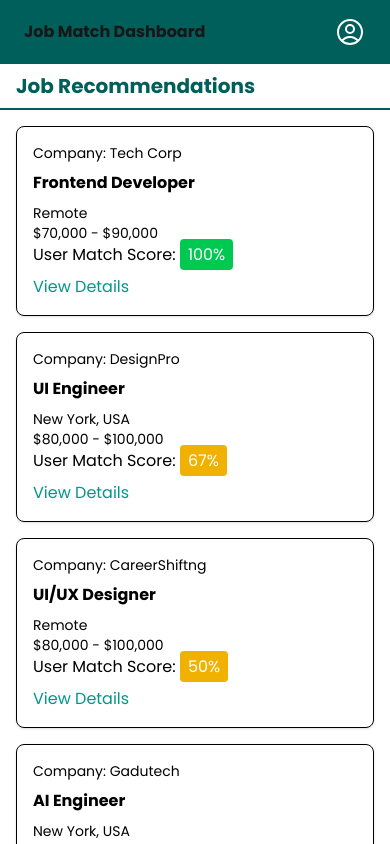
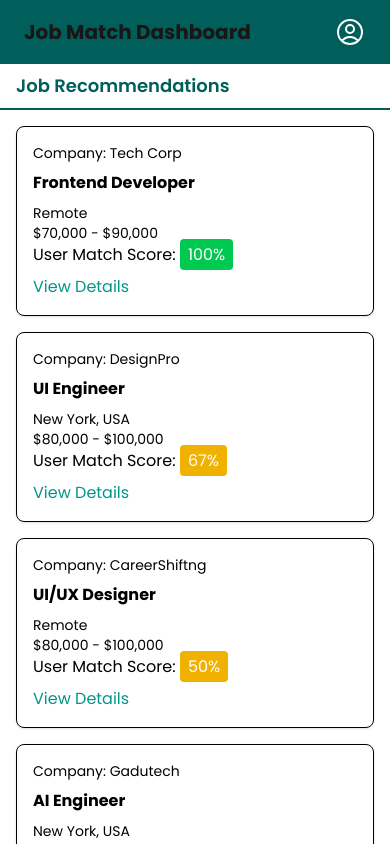
Before and after one commit to Coolhands-frank/ai-job-match-dashboard, a Next.js app: page / in a window 390 px wide. Shown: the top 844 px of the page. Built offline with nearby package versions, Linux system fonts and the light colour scheme.

Commit message:
font changes

```diff
--- a/app/page.js
+++ b/app/page.js
@@ -4,7 +4,7 @@ export default function Home() {
   return (
     <div className="flex flex-col h-full">
       <div className="py-2 md:py-4 px-4 md:px-8 border-b-2 border-teal-800">
-        <h1 className="font-bold text-xl lg:text-3xl text-teal-800">Job Recommendations</h1>
+        <h1 className="font-semibold text-lg lg:text-3xl text-teal-800">Job Recommendations</h1>
       </div>
 
       <div className="p-4 md:p-8 bg-white md:overflow-auto text-black">
--- a/components/DashboardSidebar.jsx
+++ b/components/DashboardSidebar.jsx
@@ -20,7 +20,7 @@ const DashboardSidebar = () => {
 
       <div className="md:hidden bg-teal-800 py-4 px-6 flex flex-row justify-between items-center">
         <div>
-          <h1 className="font-bold">Job Match Dashboard</h1>
+          <h1 className="font-bold text-xl">Job Match Dashboard</h1>
         </div>
 
         <div className="cursor-pointer flex gap-1 items-center" onClick={handleProfileToggle}>
```
